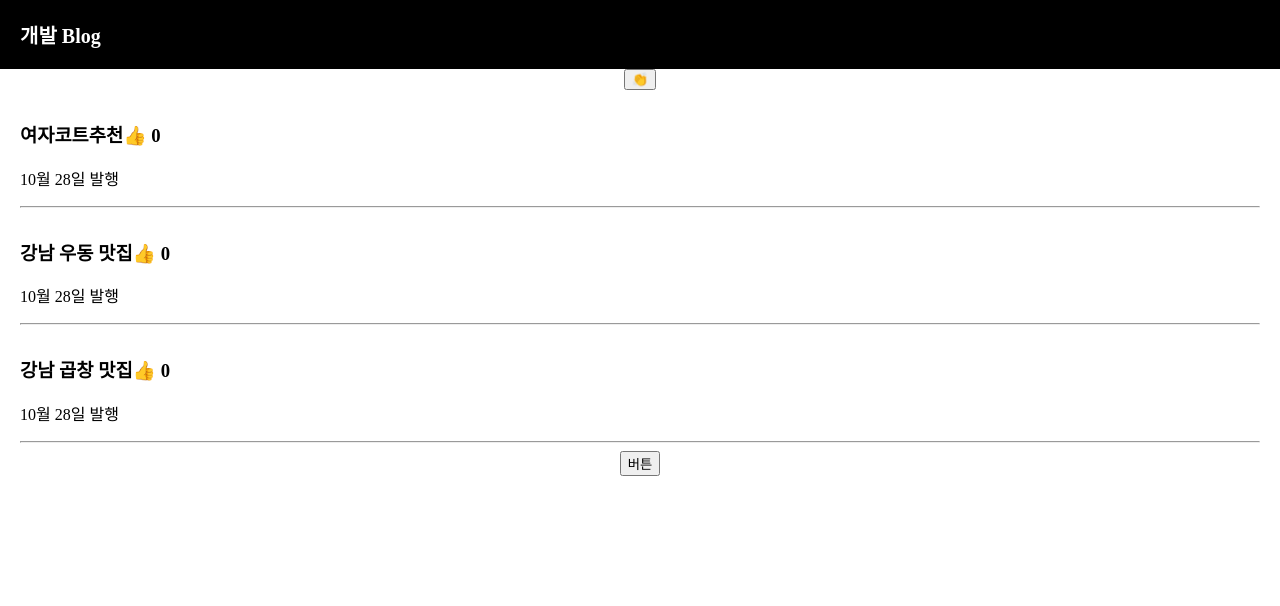
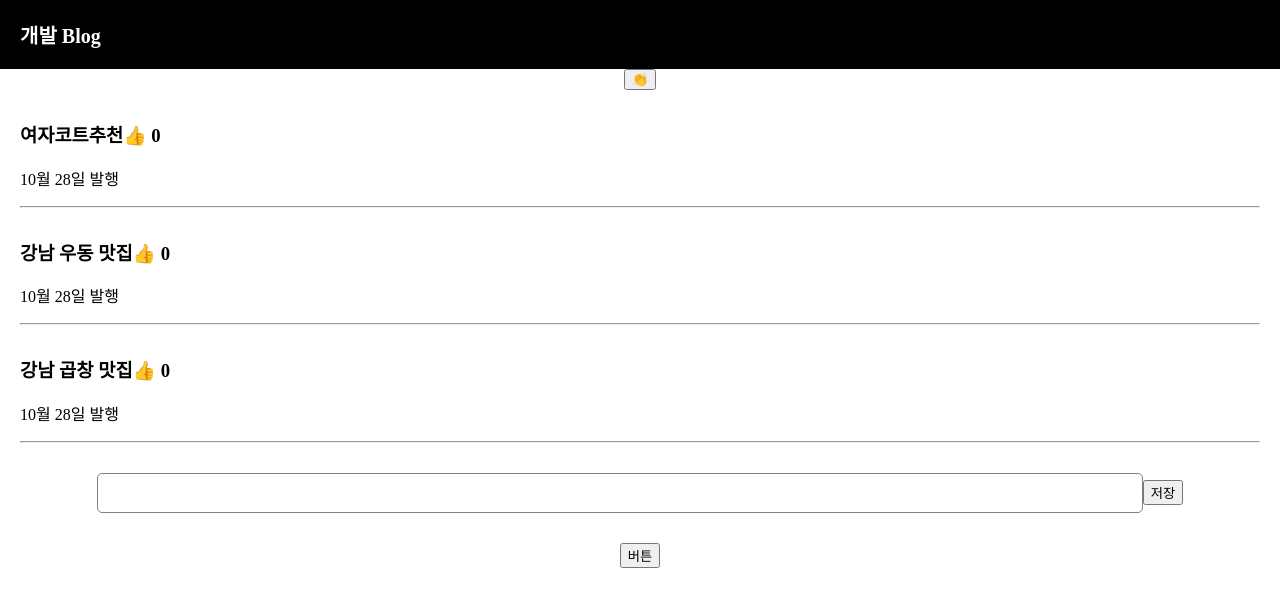
Before and after one commit to shinseran/React_practice, a React (Create React App) app: page / in a window 1280 px wide. Shown: the top 606 px of the page. Built offline with nearby package versions, Linux system fonts and the light colour scheme.

Commit message:
글발행기능

```diff
--- a/src/App.css
+++ b/src/App.css
@@ -11,7 +11,18 @@
   padding : 20px;
   background : #eee;
 }
+.publish{
+  margin-top : 30px;
+  margin-bottom: 30px;
 
+}
+.publish input{
+  padding: 10px;
+  font-size: 16px;
+  border-radius: 5px;
+  width: 80%;
+  border: 1px solid gray;
+}
 
 
 .black-nav{
--- a/src/App.js
+++ b/src/App.js
@@ -12,6 +12,7 @@
  let [modal,modal변경] =useState(false);//온오프스위치(클릭안하면 안보이고 클릭하면 보이게)
  let [누른제목,누른제목변경] = useState(0);
  let [입력값,입력값변경]=useState('');
+
  //const 어레이=[2,3,4];
 
  // const 뉴어레이=어레이.map(function(a){
@@ -56,6 +57,17 @@
     {/*{입력값}  화면에 입력한 값이 나오게 됨
     <input onChange={(e)=>{입력값변경(e.target.value) } }  /> */}
 
+    <div className="publish">
+      <input onChange={ (e)=>{ 입력값변경(e.target.value)} }/>
+      <button onClick={ ()=>{
+        const arrayCopy=[...글제목];
+        arrayCopy.unshift(입력값);
+        글제목변경(arrayCopy);
+      }}>저장</button>
+    </div>
+
+
+
 
 
   <button onClick={()=>{modal변경(!modal)}}>버튼</button>
```
